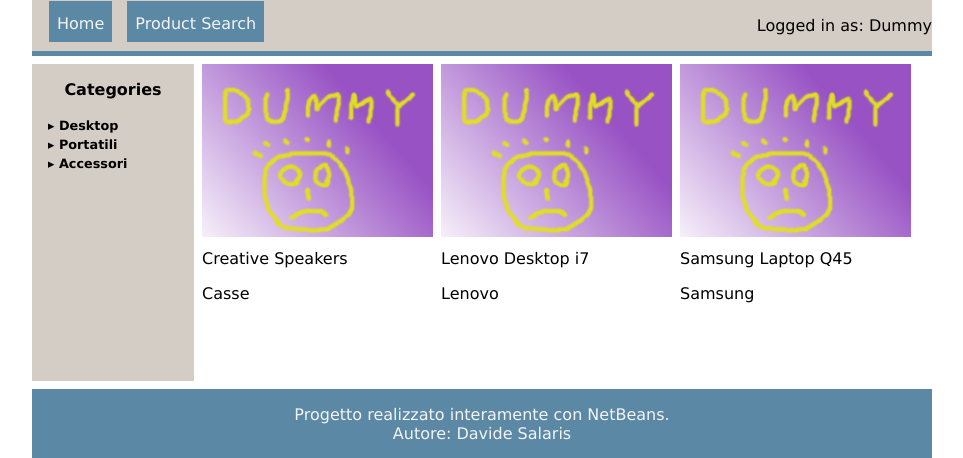
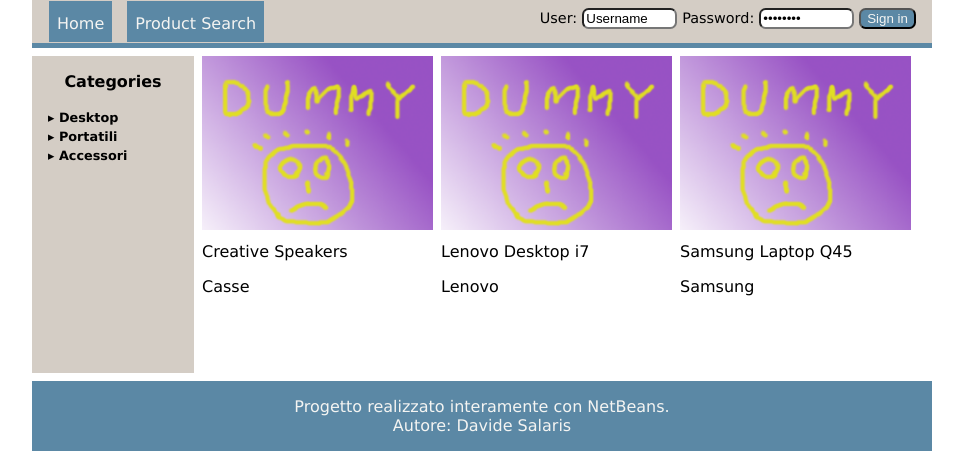
Before and after one commit to BOFH873/AMM_WebApp, a PHP site: page /AMM_WebApp/?page=1 in a window 1280 px wide. Shown: the part 101-559 px from the top of the page, without its empty margins (158-1121 px from the left). Run offline with PHP 8.4, Linux system fonts and the light colour scheme; data comes from the database, SQL or seed files in the repository.

Commit message:
Implementazione login

```diff
--- a/view/default/topPanelUserFile.php
+++ b/view/default/topPanelUserFile.php
@@ -18,6 +18,28 @@
  * Foundation, Inc., 59 Temple Place - Suite 330, Boston, MA  02111-1307, USA.
  */
 
-?>
-
-<p>Logged in as: Dummy</p>
+if (isset($_SESSION["id"]))
+{
+    ?>
+    <form id="logged-in">
+        Welcome, <strong><?=$_SESSION["user"]?></strong>
+        <input id="logout-button" type="submit"
+               formaction="<?=$appPath?>/logout"
+               formmethod="post" value="Log out">
+    </form>
+    <?php
+}
+else
+{
+    ?>
+    <form id="login-form">
+        <label id="user-label" for="login-user">User:</label>
+        <input id="login-user" type="text" value="Username" name="user">
+        <label id="pass-label" for="login-pass">Password:</label>
+        <input id="login-pass" type="password" value="Password" name="pass">
+        <input id="login-button" type="submit"
+               formaction="<?=$appPath?>/login"
+               formmethod="post" value="Sign in">
+    </form>
+    <?php
+}
```
